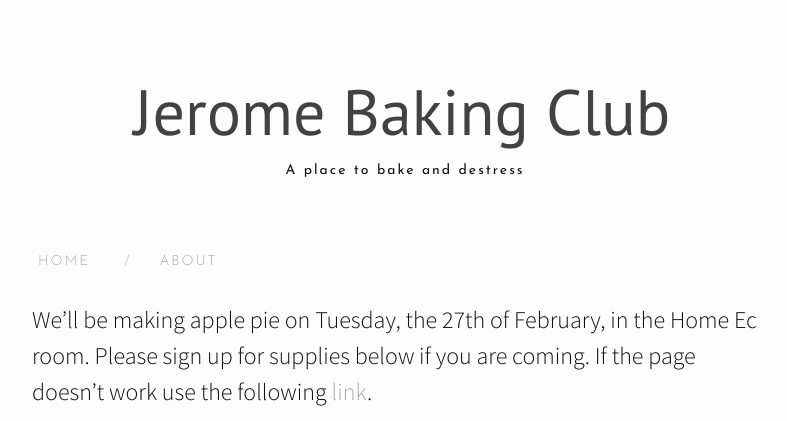
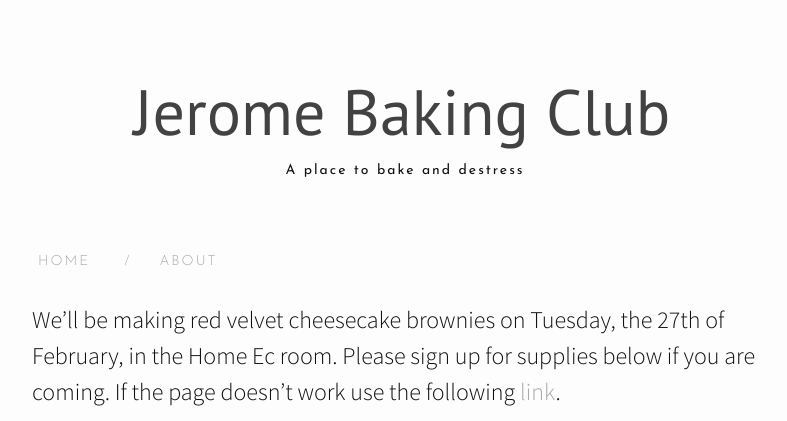
Before and after one commit to jeromebaking/jeromebaking.github.io, a Jekyll site: the page built from _posts/2018-02-24-meeting-2-slash-27.markdown, in a window 1280 px wide, cut to the strip 0-421 px from the top of the page. Shown: the whole strip, without its empty margins (238-1025 px from the left). Built offline with Jekyll 4.4.1, drawn with Linux system fonts in a browser that asks for light colours; nearby versions of some CDN libraries.

Commit message:
Updated Meeting 2 Slash 27

```diff
--- a/_posts/2018-02-24-meeting-2-slash-27.markdown
+++ b/_posts/2018-02-24-meeting-2-slash-27.markdown
@@ -4,6 +4,6 @@ date: 2018-02-24 21:17:00 Z
 layout: page
 ---
 
-We'll be making apple pie on Tuesday, the 27th of February, in the Home Ec room. Please sign up for supplies below if you are coming. If the page doesn't work use the following [link](http://www.signupgenius.com/go/508054bafa822a1fd0-redvelvet).
+We'll be making red velvet cheesecake brownies on Tuesday, the 27th of February, in the Home Ec room. Please sign up for supplies below if you are coming. If the page doesn't work use the following [link](http://www.signupgenius.com/go/508054bafa822a1fd0-redvelvet).
 
 <iframe src="http://www.signupgenius.com/go/508054bafa822a1fd0-redvelvet" width="100%" height="500px"></iframe>
```
